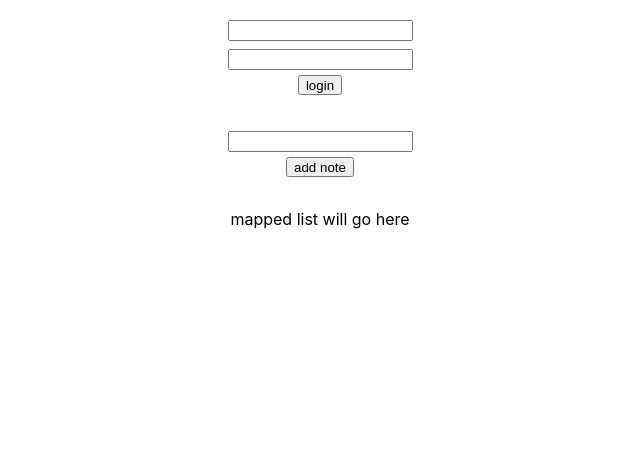
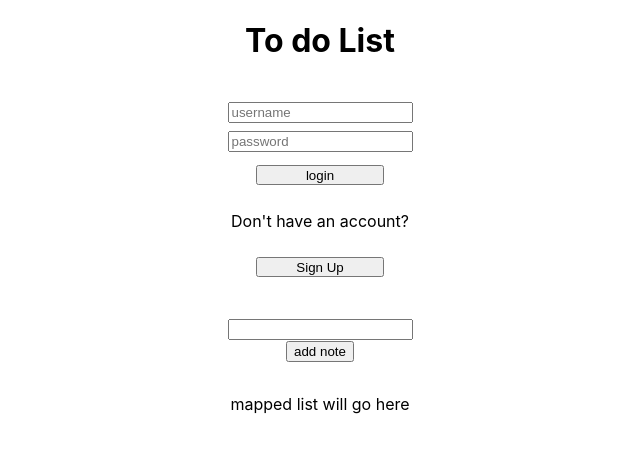
Before and after one commit to adm-j/to-do_list_advanced, a React (Create React App) app: page /signup in a window 1280 px wide. Shown: the top 452 px of the page, without its empty margins (320-960 px from the left). Built offline with nearby package versions, Linux system fonts and the light colour scheme.

Commit message:
created components, made loginscreen component with layout

```diff
--- a/package.json
+++ b/package.json
@@ -8,6 +8,7 @@
     "@testing-library/user-event": "^12.8.3",
     "react": "^17.0.1",
     "react-dom": "^17.0.1",
+    "react-router-dom": "^5.2.0",
     "react-scripts": "4.0.3",
     "web-vitals": "^1.1.0"
   },
--- a/src/App.css
+++ b/src/App.css
@@ -9,22 +9,6 @@
   height: 100%;
 }
 
-.login {
-  margin: 2vh;
-
-  text-align: center;
-  width: 15vw;
-}
-
-#textBox {
-  position: relative;
-  margin: 4px;
-}
-
-#inputButton {
-  height: 2.5vh;
-}
-
 .noteInput {
   margin: 2vh;
 
--- a/src/App.js
+++ b/src/App.js
@@ -1,15 +1,18 @@
 import './App.css';
+import LoginScreen from './components/loginScreen/LoginScreen';
+import { BrowserRouter as Router, Switch, Route} from 'react-router-dom';
 
 const App = () => {
   return (
+    <Router>
+
     <div className="main">
 
-      <div className="login">
-      <input type="text" id="textBox"/>
-      <input type="text" id="textBox"/>
-      <button id="inputButton">login</button>
-      </div>
+        <div className="header">
+                <h1>To do List</h1>
+        </div>
 
+      <LoginScreen/>
       <div className="noteInput">
       <input type="text" id="textBox"/> <button id="inputButton">add note</button>
       </div>
@@ -20,6 +23,7 @@ const App = () => {
       </div>
 
     </div>
+    </Router>
   );
 }
 
--- /dev/null
+++ b/src/components/loginScreen/LoginScreen.css
@@ -0,0 +1,18 @@
+.login {
+    margin: 2vh;
+
+    text-align: center;
+    width: 25vw;
+  }
+
+  .textBox {
+    position: relative;
+    margin: 4px;
+  }
+
+  .inputButton {
+    height: 2.5vh;
+    width: 10vw;
+
+    margin: 1.2vh;
+  }
--- /dev/null
+++ b/src/components/loginScreen/LoginScreen.js
@@ -0,0 +1,32 @@
+import {useState} from 'react';
+import '../loginScreen/LoginScreen.css'
+
+const LoginScreen = () => {
+
+const [loggedIn, setLoggedIn] = useState("false");
+
+if (loggedIn) {
+    return (
+             <div className="login">
+                 <div>
+                 <input type="text" className="textBox" placeholder="username"/>
+                 <input type="text" className="textBox" placeholder="password"/>
+                 </div>
+
+                 <div id="loginButtons">
+                 <button className="inputButton">login</button>
+                 <p classname="inputButton">Don't have an account?</p>
+                 <button className="inputButton">Sign Up</button>
+                 </div>
+            </div>
+    )}
+
+    else {
+        <div>
+            <p>You are already logged in!</p>
+        </div>
+    }
+
+    };
+
+    export default LoginScreen;
```
Also changed, not shown: src/components/login/Login.js (added, +11 -0 lines), src/components/logout/Logout.js (added, +11 -0 lines), src/components/signup/Signup.js (added, +23 -0 lines), src/components/login/Login.css (added), src/components/logout/Logout.css (added), src/components/signup/Signup.css (added), 1 other file (tests, documents, lock files or other folders).
